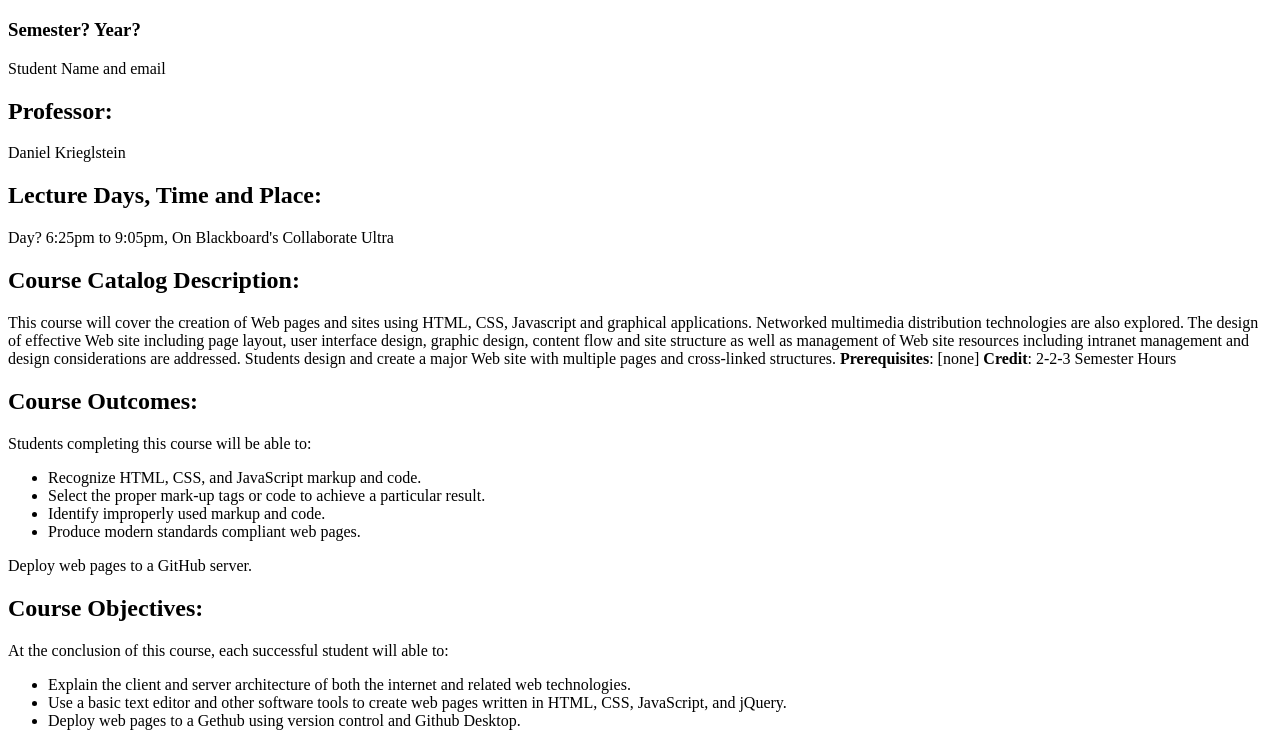
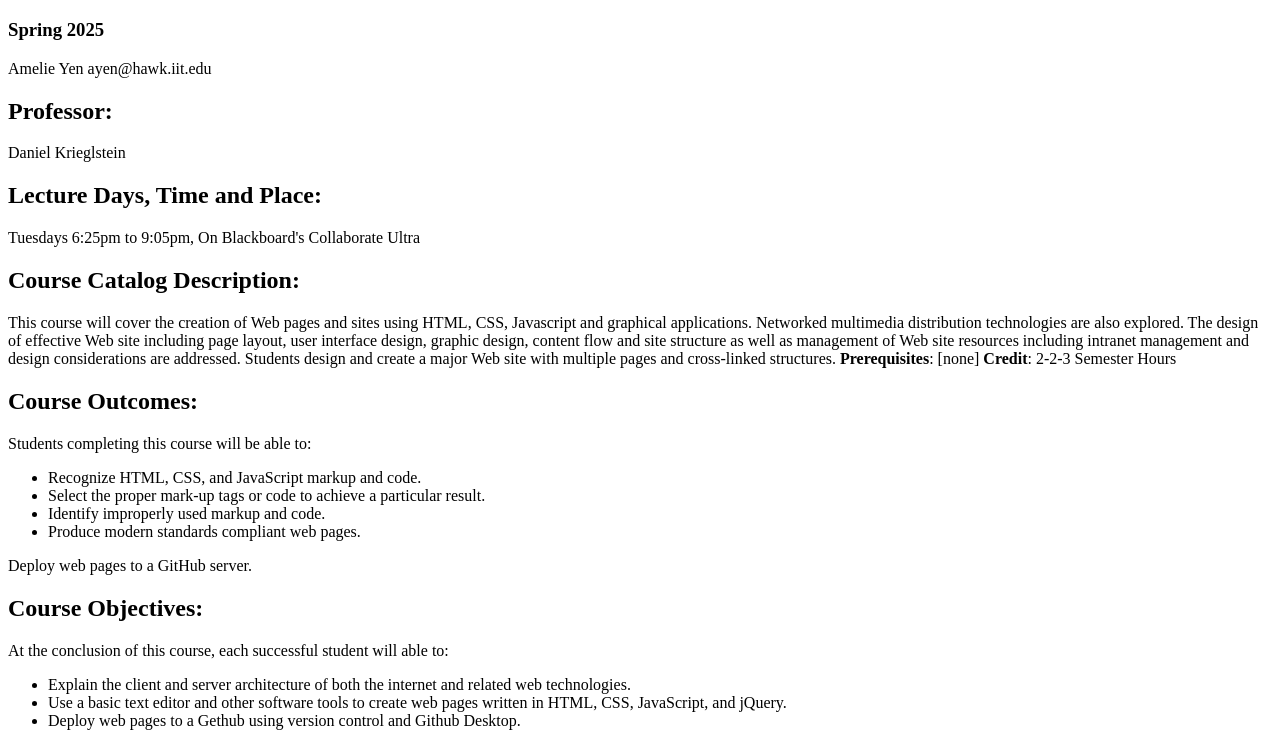
Before and after one commit to anomelette/webdev_lab2, a plain HTML site: page index.html in a window 1280 px wide. Shown: the part 61-807 px from the top of the page. Drawn offline with Linux system fonts and the light colour scheme.

Commit message:
Updated content with personal info

```diff
--- a/index.html
+++ b/index.html
@@ -6,12 +6,12 @@
 	</head>
 	<body>
 		<h1>ITMD-361 Internet Technologies and Web Design</h1>
-		<h3>Semester? Year?</h3>
-		<p>Student Name and email</p>
+		<h3>Spring 2025</h3>
+		<p>Amelie Yen ayen@hawk.iit.edu</p>
 		<h2>Professor: </h2>
 		<p>Daniel Krieglstein</p>
 		<h2>Lecture Days, Time and Place:</h2>
-		<p>Day? 6:25pm to 9:05pm, On Blackboard's Collaborate Ultra</p>
+		<p>Tuesdays 6:25pm to 9:05pm, On Blackboard's Collaborate Ultra</p>
 		<h2>Course Catalog Description:</h2>
 		<p>This course will cover the creation of Web pages and sites using HTML, CSS, Javascript and graphical applications. Networked multimedia distribution technologies are also explored. The design of effective Web site including page layout, user interface design, graphic design, content flow and site structure as well as management of Web site resources including intranet management and design considerations are addressed. Students design and create a major Web site with multiple pages and cross-linked structures. <strong>Prerequisites</strong>: [none] <strong>Credit</strong>: 2-2-3 Semester Hours</p>
 		<h2>Course Outcomes:</h2>
```
